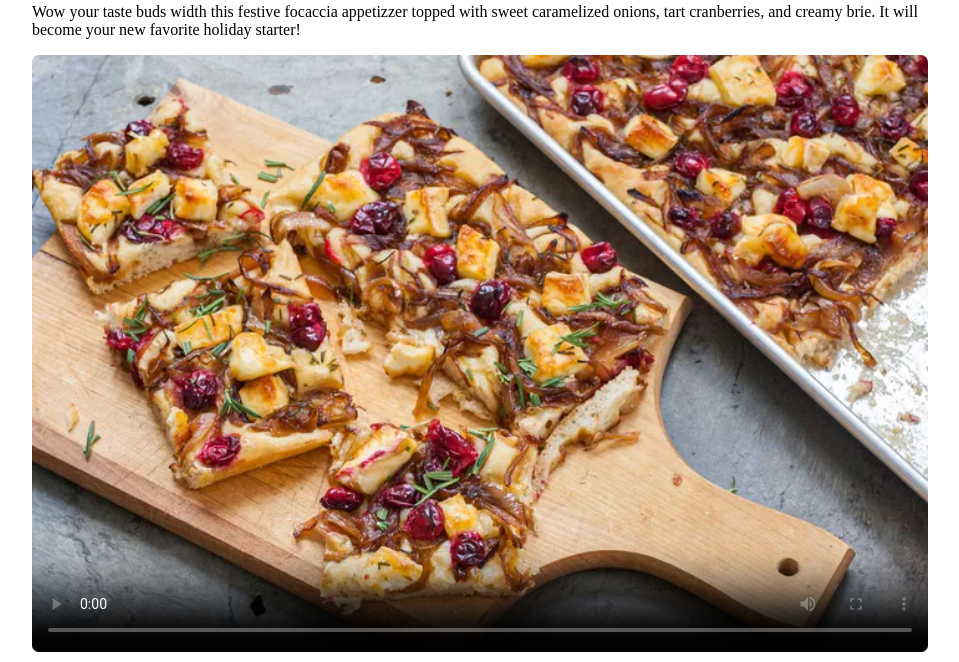
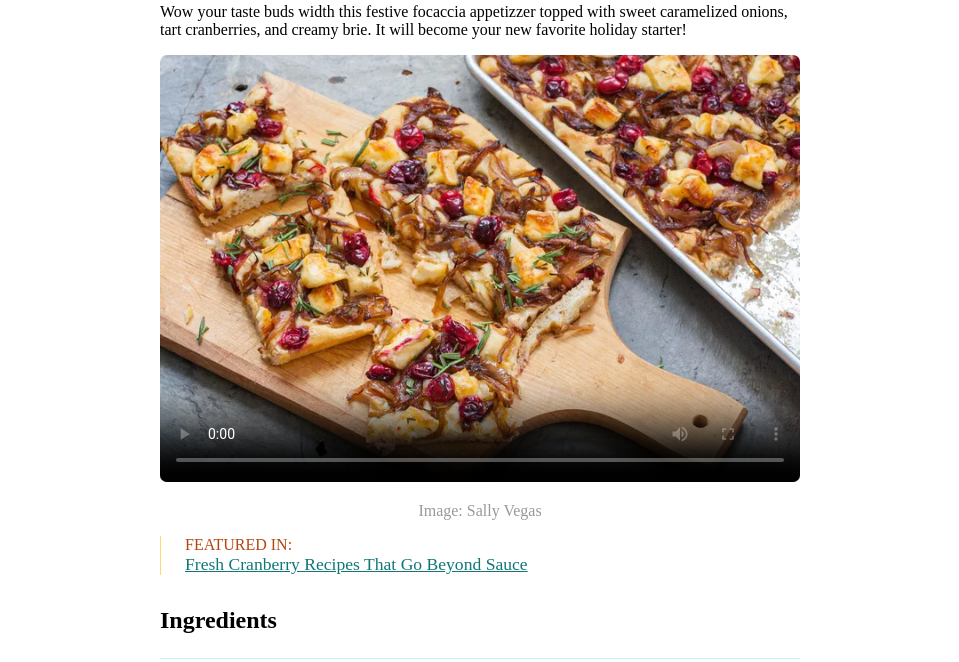
Before and after one commit to marchese89/U1-W1-L3, a plain HTML site: page index.html in a window 1280 px wide. Shown: the part 290-952 px from the top of the page, without its empty margins (160-1119 px from the left). Drawn offline with Linux system fonts and the light colour scheme.

Commit message:
dimenticanze...

```diff
--- a/style.css
+++ b/style.css
@@ -5,7 +5,7 @@ body {
 main {
   margin-left: auto;
   margin-right: auto;
-  width: 70%;
+  width: 50%;
 }
 
 #top {
@@ -70,6 +70,8 @@ figcaption {
 
 #featured {
   margin-bottom: 4vh;
+  border-left: 1px solid #ffd877;
+  padding-left: 3vh;
 }
 
 #featured + h2,
```
Also changed, not shown: 1 other file.
